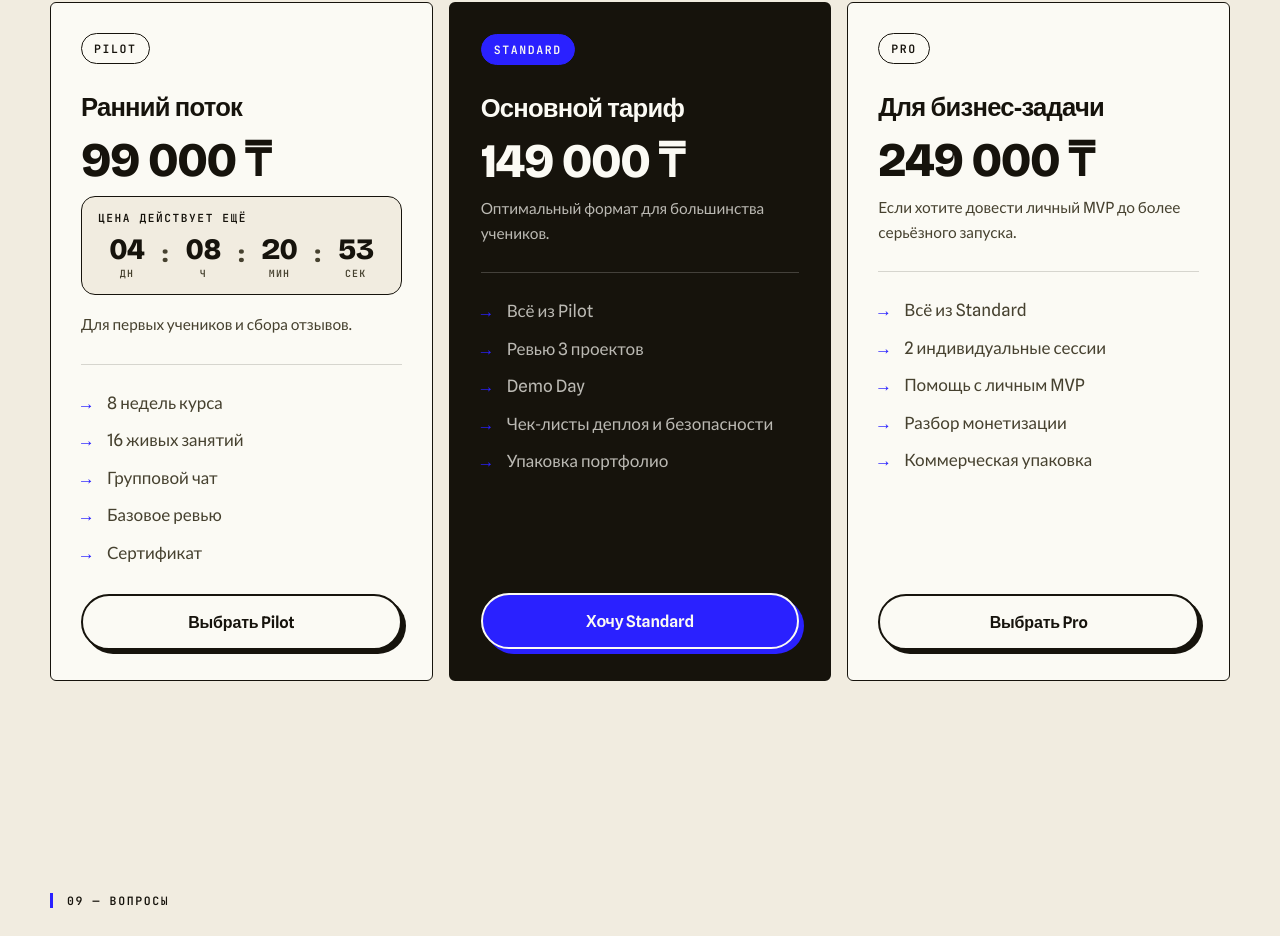
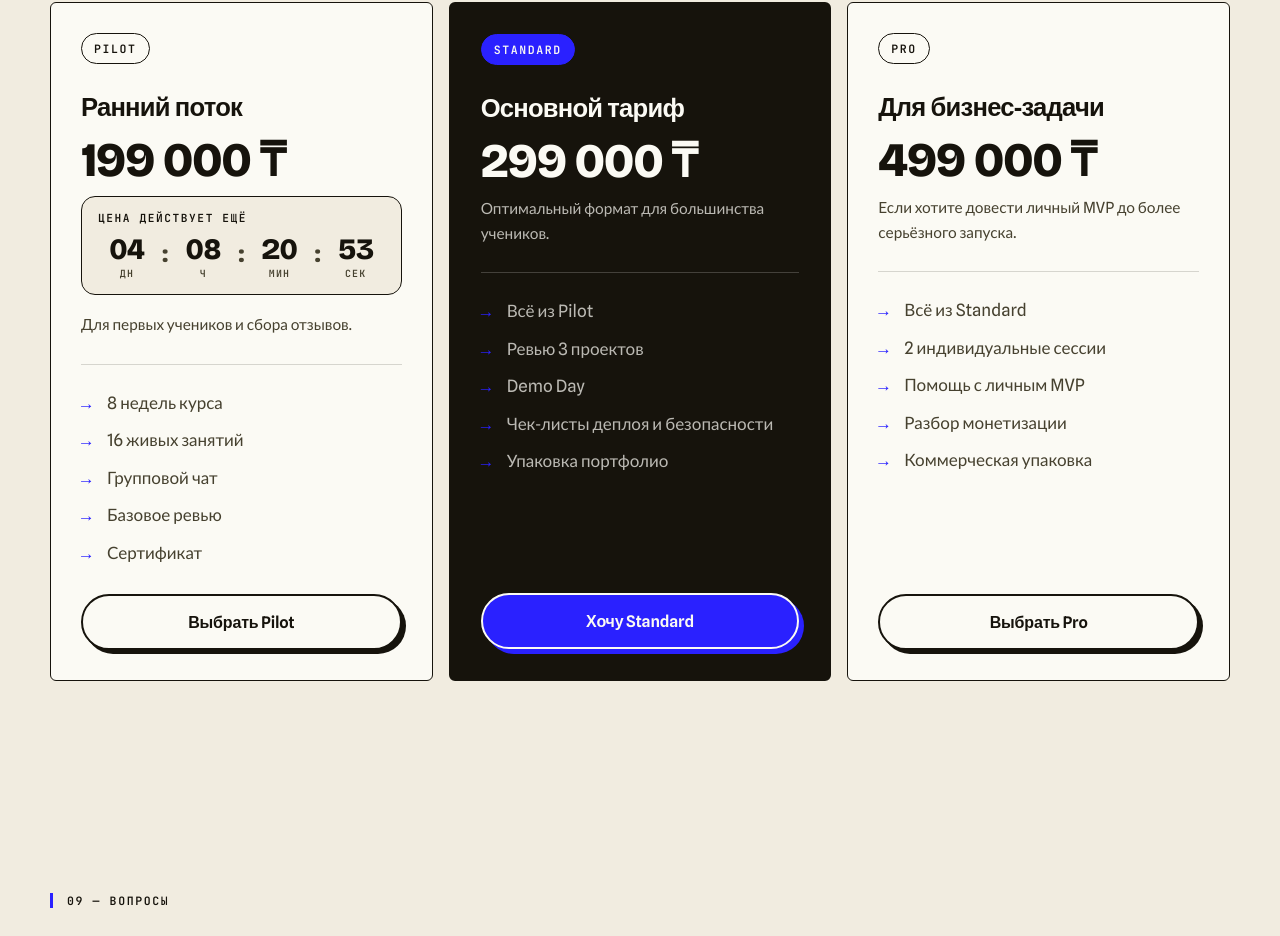
Before and after one commit to silkroadtech-kz/srt-school, a plain HTML site: page index.html in a window 1280 px wide. Shown: the part 6887-7823 px from the top of the page. Drawn offline with nearby package versions, Linux system fonts and the light colour scheme.

Commit message:
Double tariff prices across all three pricing tiers (#17)
Co-authored-by: Claude Opus 4.7 <noreply@anthropic.com>

```diff
--- a/index.html
+++ b/index.html
@@ -646,7 +646,7 @@
                     <article class="price-card reveal">
                         <span class="price-label">Pilot</span>
                         <h3>Ранний поток</h3>
-                        <div class="price">99 000 ₸</div>
+                        <div class="price">199 000 ₸</div>
                         <div
                             class="price-timer"
                             data-countdown="2026-06-15T23:59:59+05:00"
@@ -698,7 +698,7 @@
                     <article class="price-card featured reveal delay-1">
                         <span class="price-label">Standard</span>
                         <h3>Основной тариф</h3>
-                        <div class="price">149 000 ₸</div>
+                        <div class="price">299 000 ₸</div>
                         <p>Оптимальный формат для большинства учеников.</p>
                         <ul>
                             <li>Всё из Pilot</li>
@@ -718,7 +718,7 @@
                     <article class="price-card reveal delay-2">
                         <span class="price-label">Pro</span>
                         <h3>Для бизнес&#8209;задачи</h3>
-                        <div class="price">249 000 ₸</div>
+                        <div class="price">499 000 ₸</div>
                         <p>
                             Если хотите довести личный MVP до более серьёзного
                             запуска.
```
